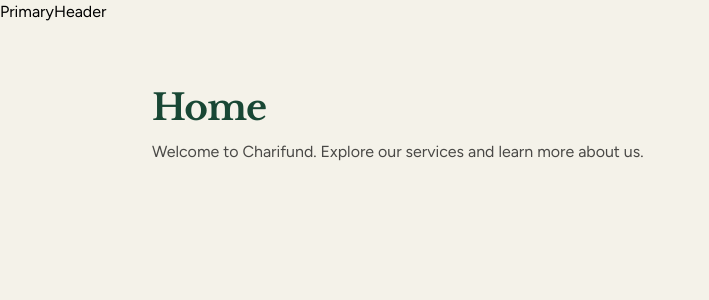
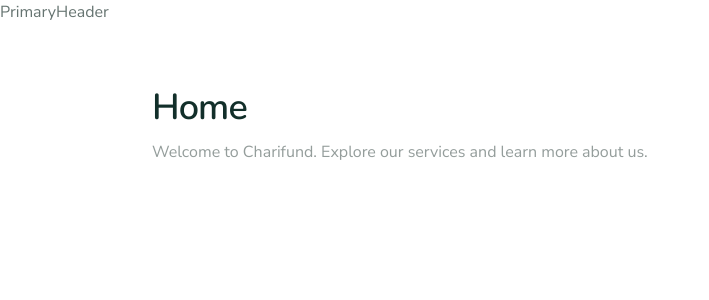
Before and after one commit to devvratsarkar/charifund, a React (Vite) app: page / in a window 1280 px wide. Shown: the top 300 px of the page, without its empty margins (0-709 px from the left). Built offline with nearby package versions, Linux system fonts and the light colour scheme.

Commit message:
Update UI components and styles for blog, quote, and service detail pages

```diff
--- a/src/pages/blog/Blog.jsx
+++ /dev/null
@@ -1,12 +0,0 @@
-export default function BlogPage() {
-  return (
-    <section className="mx-auto max-w-5xl px-6 py-16">
-      <h1 className="font-display text-4xl font-semibold tracking-tight text-primary">
-        Blog
-      </h1>
-      <p className="mt-3 text-black/70">
-        News, insights, and updates from Charifund.
-      </p>
-    </section>
-  )
-}
--- a/src/pages/quote/GetAQuote.jsx
+++ /dev/null
@@ -1,12 +0,0 @@
-export default function GetAQuotePage() {
-  return (
-    <section className="mx-auto max-w-5xl px-6 py-16">
-      <h1 className="font-display text-4xl font-semibold tracking-tight text-primary">
-        Get a Quote
-      </h1>
-      <p className="mt-3 text-black/70">
-        Request a tailored quote for your fundraising needs.
-      </p>
-    </section>
-  )
-}
--- a/src/pages/services/ServiceDetail.jsx
+++ /dev/null
@@ -1,16 +0,0 @@
-import { useParams } from 'react-router-dom'
-
-export default function ServiceDetailPage() {
-  const { slug } = useParams()
-
-  return (
-    <section className="mx-auto max-w-5xl px-6 py-16">
-      <h1 className="font-display text-4xl font-semibold tracking-tight text-primary">
-        Service
-      </h1>
-      <p className="mt-3 text-black/70">
-        Details for {slug?.replace(/-/g, ' ') || 'this service'}.
-      </p>
-    </section>
-  )
-}
--- a/src/routes/routes.js
+++ b/src/routes/routes.js
@@ -10,18 +10,6 @@
   return `/services`
 }
 
-export function getServiceDetailPageRoute(slug = ':slug') {
-  return `/services/${slug}`
-}
-
 export function getContactPageRoute() {
   return `/contact`
 }
-
-export function getQuotePageRoute() {
-  return `/get-a-quote`
-}
-
-export function getBlogPageRoute() {
-  return `/blog`
-}
--- a/src/styles/index.css
+++ b/src/styles/index.css
@@ -1,14 +1,14 @@
+@import url('https://fonts.googleapis.com/css2?family=Nunito:wght@300;400;600;700;800&family=Nunito+Sans:wght@300;400;600;700;800&display=swap');
 @import "tailwindcss";
 @import "./common.css";
 
 @theme {
-  --color-primary: #184734;
-  --color-secondary: #5C8019;
-  --color-cream: #F4F2E9;
-  --color-black: #000000;
+  --color-primary: #122F2A;
+  --color-secondary: #FFC107;
+  --color-black: #667471;
   --color-white: #ffffff;
-  --font-sans: "Figtree", ui-sans-serif, system-ui, sans-serif;
-  --font-display: "Libre Baskerville", ui-serif, Georgia, serif;
+  --font-sans: "Nunito Sans", ui-sans-serif, system-ui, sans-serif;
+  --font-display: "Nunito", ui-sans-serif, system-ui, sans-serif;
 }
 
 html {
@@ -18,6 +18,5 @@
 body {
   margin: 0;
   min-width: 320px;
-  background: var(--color-cream);
   color: var(--color-black);
 }
```
Also changed, not shown: src/routes/routeHelper.jsx (+1 -18 lines).
